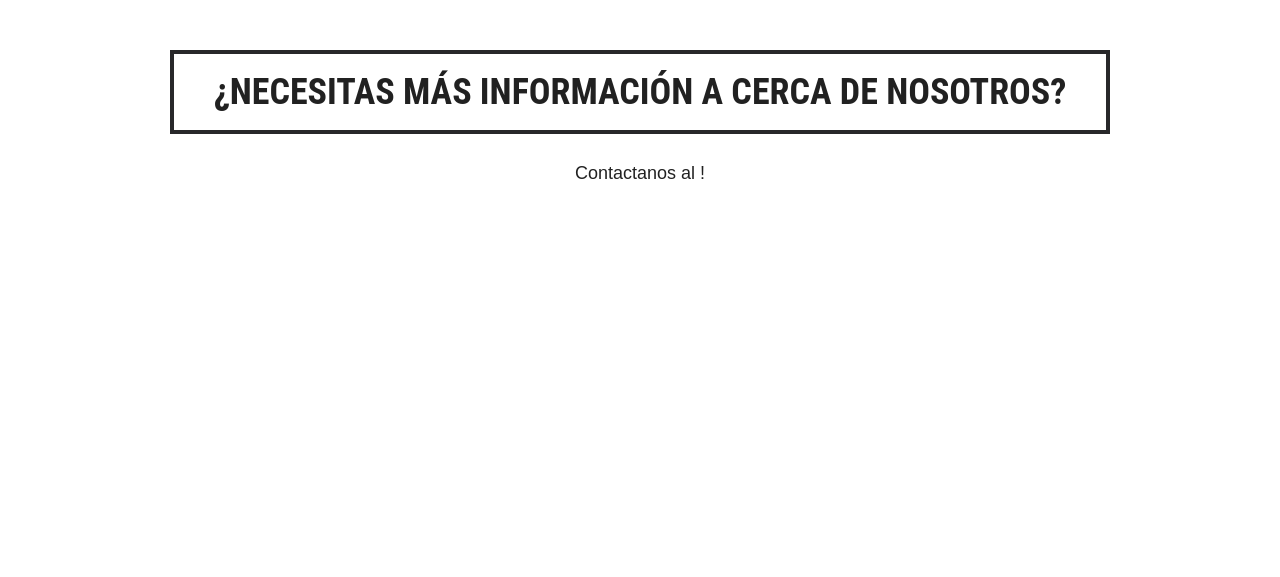
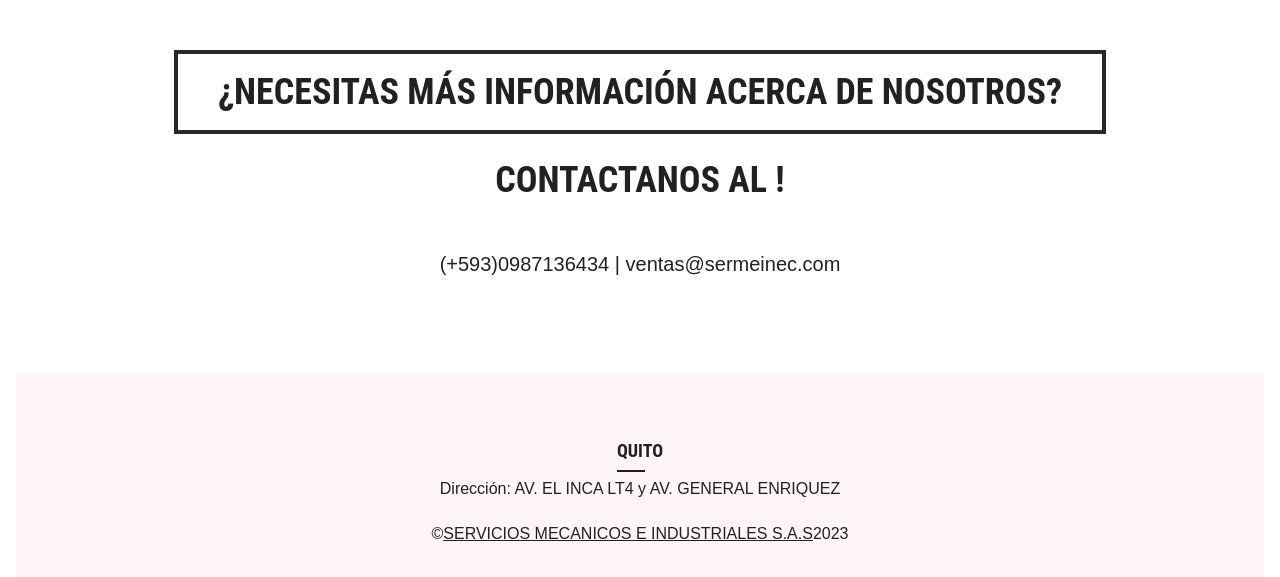
Before and after one commit to xaviSalazar/website, a React (Create React App) app: page / in a window 1280 px wide. Shown: the part 2305-2882 px from the top of the page. Before the commit the page ends 2671 px from the top, so only its background shows below. Built offline with nearby package versions, Linux system fonts and the light colour scheme.

Commit message:
feat: contact details

```diff
--- a/src/App.js
+++ b/src/App.js
@@ -6,6 +6,8 @@
 import AppAppBar from './pages/modules/views/AppAppBar';
 import { styled } from '@mui/material/styles';
 import SiderBar from './pages/modules/views/SideBar';
+import AppFooter from './pages/modules/views/AppFooter';
+import withRoot from './pages/modules/withRoot';
 
 // theme
 
@@ -42,10 +44,11 @@
         <SiderBar isOpenSidebar={state} onCloseSideBar = {() => setState(false)}/>
         <MainStyle>
         <Router />
+        <AppFooter />
         </MainStyle>
     </RootStyle>
     </HashRouter>
   );
 }
 
-export default App;
+export default withRoot(App);
--- a/src/pages/Home.js
+++ b/src/pages/Home.js
@@ -15,7 +15,6 @@
       {/* <ProductHowItWorks /> */}
       {/* <ProductCTA /> */}
       <ProductSmokingHero />
-      {/* <AppFooter />  */}
       </React.Fragment>
   );
 
--- a/src/pages/modules/views/AppFooter.js
+++ b/src/pages/modules/views/AppFooter.js
@@ -10,8 +10,8 @@
   return (
     <React.Fragment>
       {'© '}
-      <Link color="inherit" href="https://mui.com/">
-        Your Website
+      <Link color="inherit" href="https://sermeinec.com">
+      SERVICIOS MECANICOS E INDUSTRIALES S.A.S
       </Link>{' '}
       {new Date().getFullYear()}
     </React.Fragment>
@@ -31,16 +31,16 @@
   },
 };
 
-const LANGUAGES = [
-  {
-    code: 'en-US',
-    name: 'English',
-  },
-  {
-    code: 'fr-FR',
-    name: 'Français',
-  },
-];
+// const LANGUAGES = [
+//   {
+//     code: 'en-US',
+//     name: 'English',
+//   },
+//   {
+//     code: 'fr-FR',
+//     name: 'Français',
+//   },
+// ];
 
 export default function AppFooter() {
   return (
@@ -49,52 +49,31 @@
       sx={{ display: 'flex', bgcolor: 'secondary.light' }}
     >
       <Container sx={{ my: 8, display: 'flex' }}>
-        <Grid container spacing={5}>
-          <Grid item xs={6} sm={4} md={3}>
-            <Grid
-              container
-              direction="column"
-              justifyContent="flex-end"
-              spacing={2}
-              sx={{ height: 120 }}
-            >
-              <Grid item sx={{ display: 'flex' }}>
-                <Box component="a" href="https://mui.com/" sx={iconStyle}>
-                  <img
-                    src="/static/themes/onepirate/appFooterFacebook.png"
-                    alt="Facebook"
-                  />
-                </Box>
-                <Box component="a" href="https://twitter.com/MUI_hq" sx={iconStyle}>
-                  <img
-                    src="/static/themes/onepirate/appFooterTwitter.png"
-                    alt="Twitter"
-                  />
-                </Box>
-              </Grid>
-              <Grid item>
-                <Copyright />
-              </Grid>
-            </Grid>
-          </Grid>
-          <Grid item xs={6} sm={4} md={2}>
+
+        <Grid container spacing={2} >
+
+          <Grid item xs={12} direction="column" display="flex" justifyContent="center" alignItems="center" >
             <Typography variant="h6" marked="left" gutterBottom>
-              Legal
+              Quito
             </Typography>
-            <Box component="ul" sx={{ m: 0, listStyle: 'none', p: 0 }}>
+            <Typography variant="h7" gutterBottom>
+             Dirección: AV. EL INCA LT4 y AV. GENERAL ENRIQUEZ
+            </Typography>
+            {/* <Box component="ul" sx={{ m: 0, listStyle: 'none', p: 0 }}>
               <Box component="li" sx={{ py: 0.5 }}>
                 <Link href="/premium-themes/onepirate/terms/">Terms</Link>
               </Box>
               <Box component="li" sx={{ py: 0.5 }}>
                 <Link href="/premium-themes/onepirate/privacy/">Privacy</Link>
               </Box>
-            </Box>
+            </Box> */}
           </Grid>
-          <Grid item xs={6} sm={8} md={4}>
-            <Typography variant="h6" marked="left" gutterBottom>
+
+          {/* <Grid item xs={6} sm={8} md={4}> */}
+            {/* <Typography variant="h6" marked="left" gutterBottom>
               Language
-            </Typography>
-            <TextField
+            </Typography> */}
+            {/* <TextField
               select
               size="medium"
               variant="standard"
@@ -108,9 +87,39 @@
                   {language.name}
                 </option>
               ))}
-            </TextField>
-          </Grid>
-          <Grid item>
+            </TextField> */}
+          {/* </Grid> */}
+
+
+
+          <Grid item xs={12} >
+
+          <Grid
+            container
+            direction="column"
+            justifyContent="flex-center"
+            spacing={2}
+            sx={{ height: 20 }}
+          >
+            {/* <Grid item sx={{ display: 'flex' }}> */}
+              {/* <Box component="a" href="https://mui.com/" sx={iconStyle}>
+                <img
+                  src="/static/themes/onepirate/appFooterFacebook.png"
+                  alt="Facebook"
+                />
+              </Box> */}
+              {/* <Box component="a" href="https://twitter.com/MUI_hq" sx={iconStyle}>
+                <img
+                  src="/static/themes/onepirate/appFooterTwitter.png"
+                  alt="Twitter"
+                />
+              </Box> */}
+            {/* </Grid> */}
+            <Grid item display="flex" justifyContent="center" alignItems="center">
+              <Copyright />
+            </Grid>
+
+            {/* <Grid item xs={10}>
             <Typography variant="caption">
               {'Icons made by '}
               <Link href="https://www.freepik.com" rel="sponsored" title="Freepik">
@@ -130,7 +139,12 @@
                 CC 3.0 BY
               </Link>
             </Typography>
+          </Grid> */}
+
           </Grid>
+
+          </Grid>
+
         </Grid>
       </Container>
     </Typography>
--- a/src/pages/modules/views/ProductSmokingHero.js
+++ b/src/pages/modules/views/ProductSmokingHero.js
@@ -19,11 +19,14 @@
         }}
       >
         <Typography variant="h4" component="span">
-        ¿Necesitas más información a cerca de nosotros?
+        ¿Necesitas más información acerca de nosotros?
         </Typography>
       </Button>
-      <Typography variant="subtitle1" sx={{ my: 3 }}>
+      <Typography variant="h4" sx={{ my: 3 }}>
         Contactanos al !
+      </Typography>
+      <Typography variant="h5" sx={{ my: 3 }}>
+        (+593)0987136434 | ventas@sermeinec.com
       </Typography>
       {/* <Box
         component="img"
--- a/src/pages/modules/views/SideBar.js
+++ b/src/pages/modules/views/SideBar.js
@@ -22,10 +22,10 @@
           <Drawer
             open={isOpenSidebar}
             onClose={onCloseSideBar}
-            anchor='right'
-            PaperProps={{
-                sx: { width: 200 },
-              }}
+            anchor='top'
+            // PaperProps={{
+            //     sx: { width: 200 },
+            //   }}
           >
         <List>
 
```
